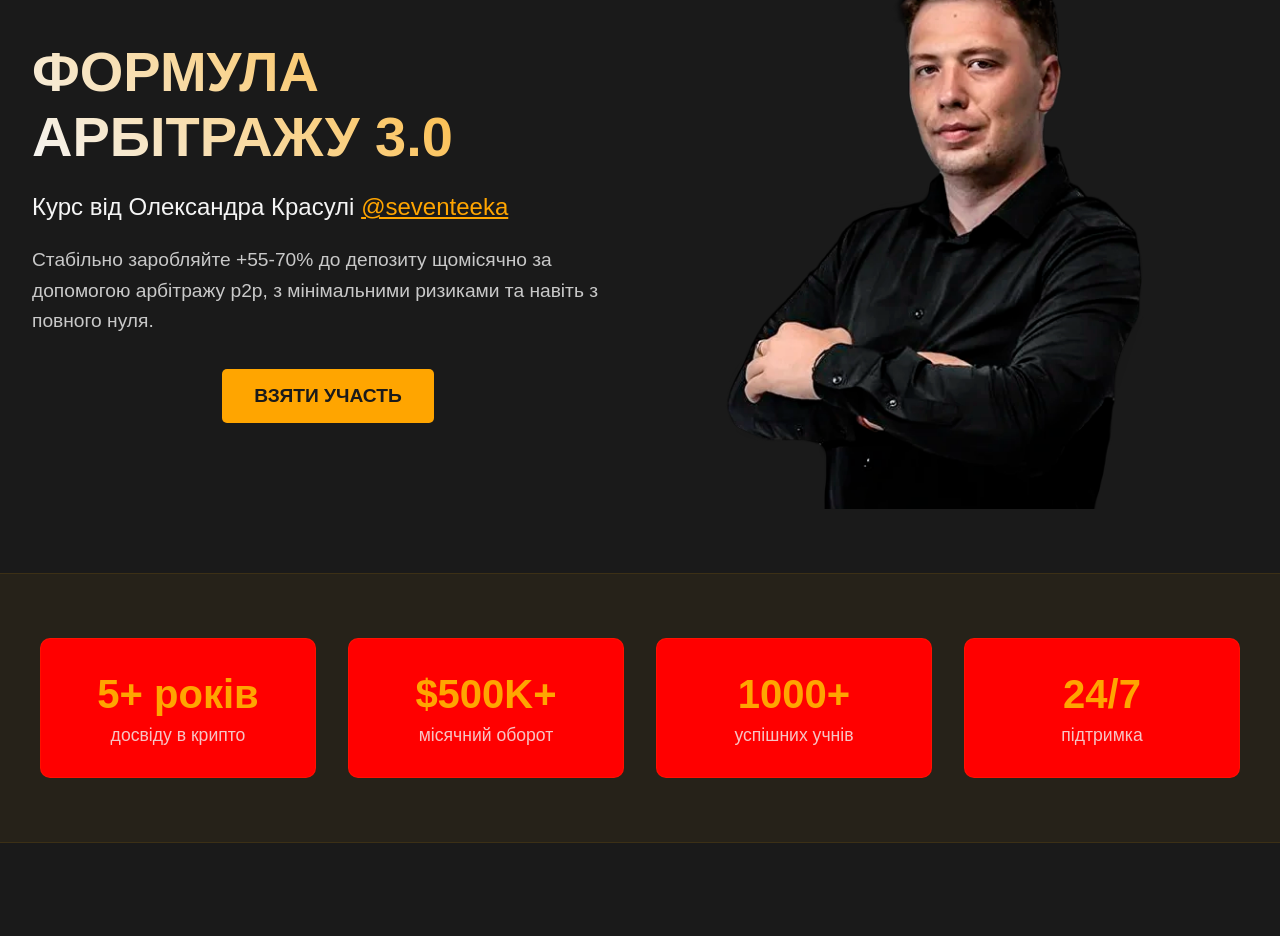
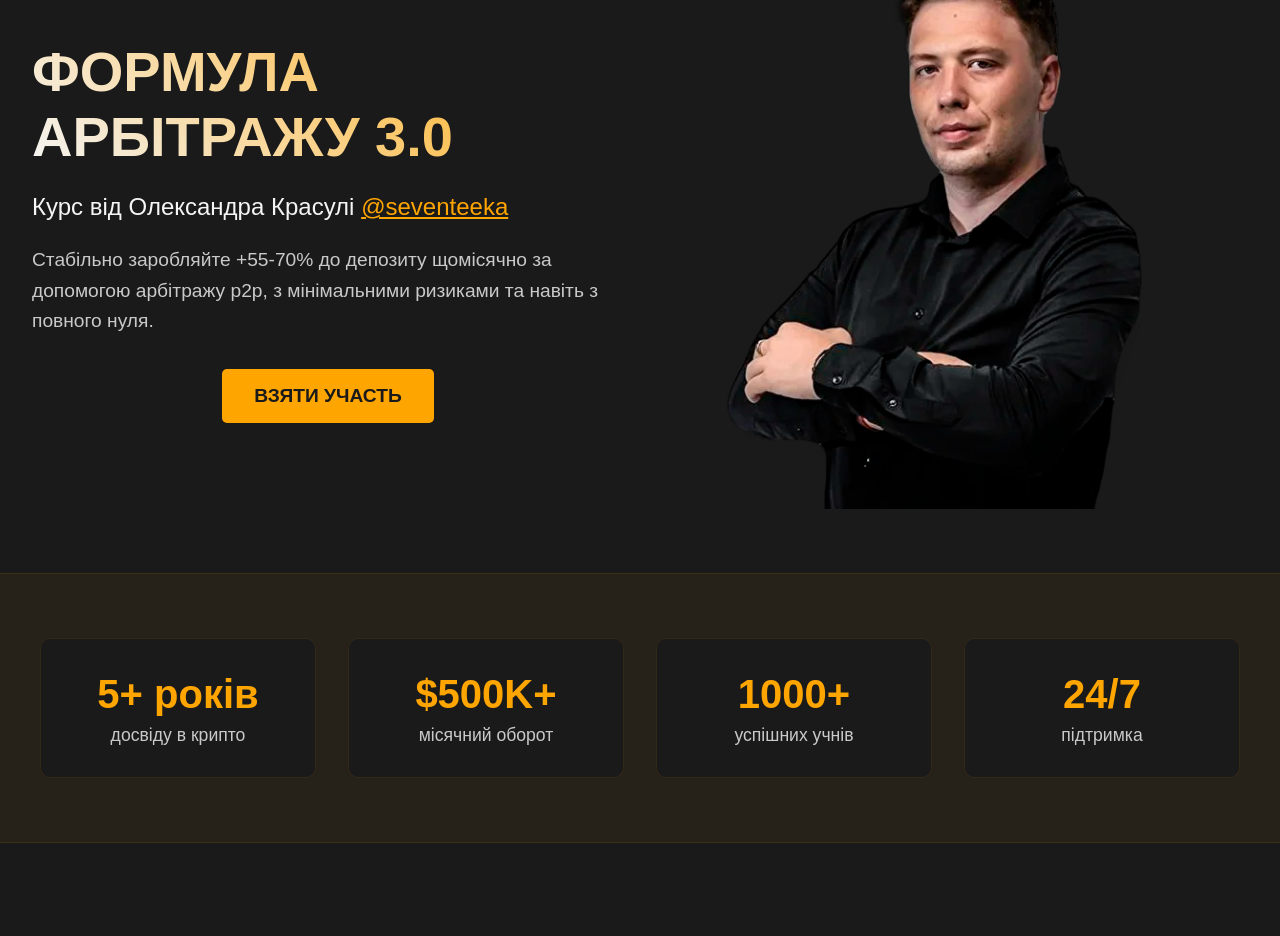
Before and after one commit to Artur020203/course, a plain HTML site: page index.html in a window 1280 px wide. Shown: the part 227-1163 px from the top of the page. Drawn offline with nearby package versions, Linux system fonts and the light colour scheme.

Commit message:
update color

```diff
--- a/css/styles.css
+++ b/css/styles.css
@@ -289,8 +289,7 @@ main {
         rgba(26, 26, 26, 0.8),
         rgba(26, 26, 26, 0.4)
     ); */
-    /* background: rgba(26, 26, 26, 0.8); */
-    background: red;
+    background: #1a1a1a;
     border-radius: 10px;
     backdrop-filter: blur(5px);
     border: 1px solid rgba(255, 165, 0, 0.1);
```
